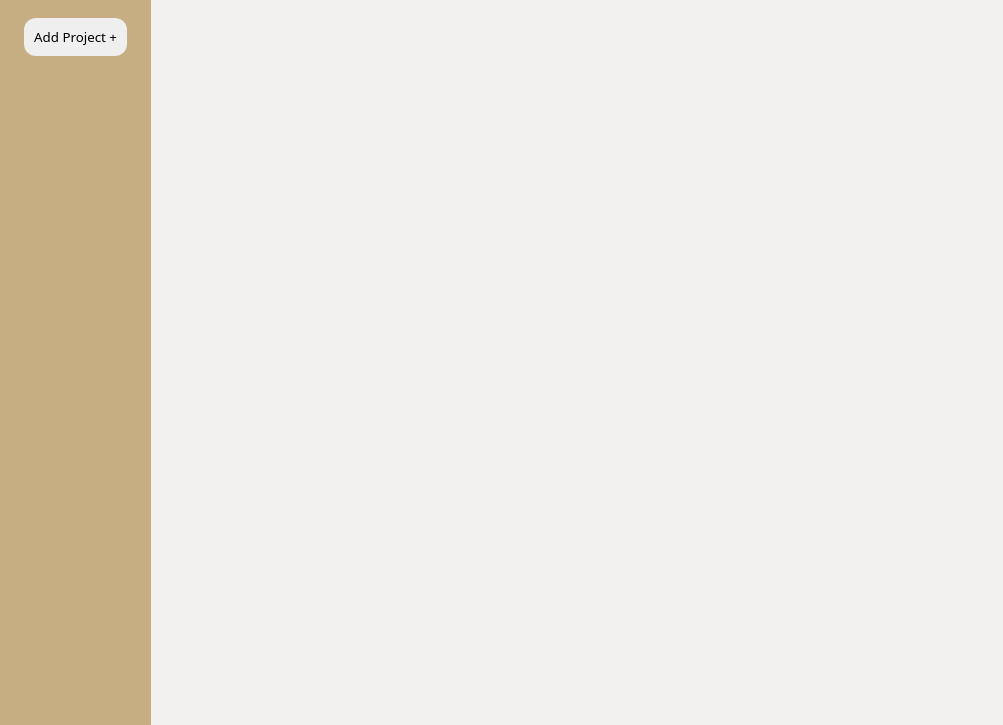
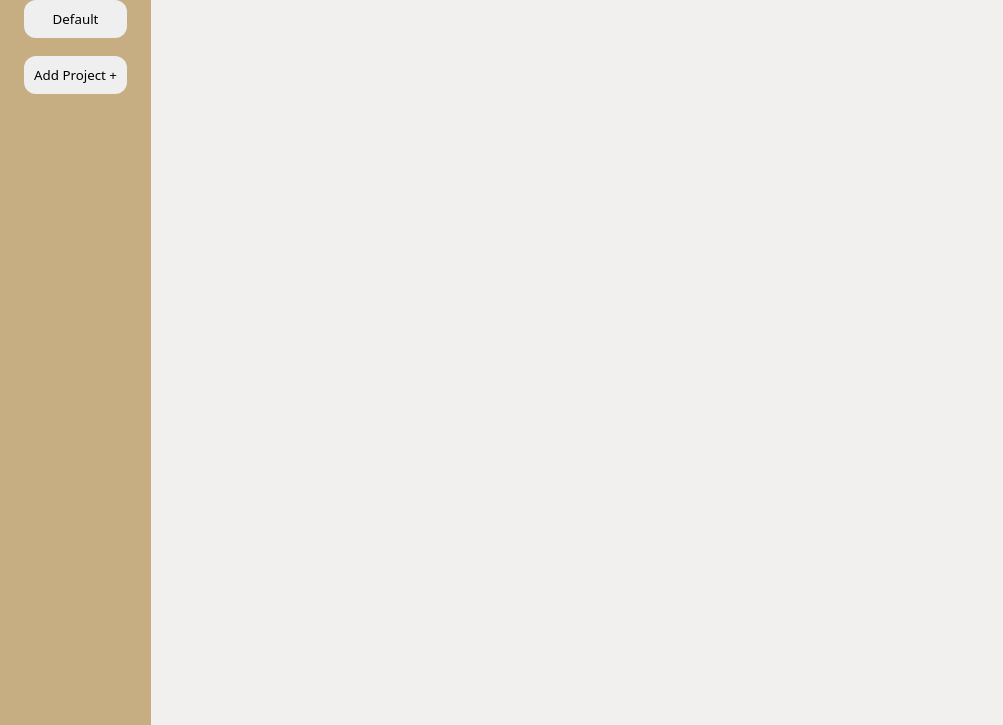
Before and after one commit to conterating/todo-list-odin, a website built with webpack: page src/index.html in a window 1280 px wide. Shown: the part 75-800 px from the top of the page, without its empty margins (0-1003 px from the left). Built offline with nearby package versions, Linux system fonts and the light colour scheme.

Commit message:
Fix class assignment issue for add project

```diff
--- a/src/createdefault.js
+++ b/src/createdefault.js
@@ -2,5 +2,8 @@ import ProjectScreenController from "./projectscreeen.js";
 import Project from "./project.js";
 
 function createDefault() {
-  return new Project("Default");
+  const defaultProject = new Project("Default");
+  ProjectScreenController.showProject(defaultProject);
 }
+
+createDefault();
--- a/src/eventlisteners.js
+++ b/src/eventlisteners.js
@@ -1,11 +1,12 @@
 import ProjectScreenController from "./projectscreeen.js";
 import Project from "./project.js";
+import "./createdefault.js";
 
 const taskDiv = document.querySelector(".tasks");
 const taskAddButton = document.querySelector(".add-button");
 const taskDialog = document.querySelector(".task-dialog");
 const closeButton = document.querySelector(".close-modal");
-const addProject = document.querySelector(".sidebar-button");
+const addProject = document.querySelector(".add-project-button");
 const projectDialog = document.querySelector(".project-dialog");
 const closeProject = document.querySelector(".close-project");
 const submitProject = document.querySelector(".submit-project");
--- a/src/index.html
+++ b/src/index.html
@@ -10,7 +10,7 @@
       <div class="sidebar">
         <h2 class="sidebar-el">Projects</h2>
         <div class="projects"></div>
-        <button class="sidebar-button">Add Project +</button>
+        <button class="add-project-button">Add Project +</button>
         <dialog class="project-dialog">
           <form method="dialog" class="project-form">
             <label for="project-name">Project Name: </label>
--- a/src/styles.css
+++ b/src/styles.css
@@ -50,7 +50,8 @@
   width: 100%;
 }
 
-.sidebar-button {
+.sidebar-button,
+.add-project-button {
   border-radius: 12px;
   border: none;
   padding: 10px;
@@ -66,7 +67,8 @@
 }
 
 .sidebar-button:hover,
-.add-button:hover {
+.add-button:hover,
+.add-project-button:hover {
   box-shadow: 5px 5px 10px rgba(0, 0, 0, 0.3);
   transform: scale(1.1);
 }
@@ -85,6 +87,12 @@
   transition: backdrop-filter 0.3 ease;
 }
 
+.projects {
+  display: flex;
+  flex-direction: column;
+  gap: 14px;
+}
+
 form {
   padding: 30px;
 }
```
